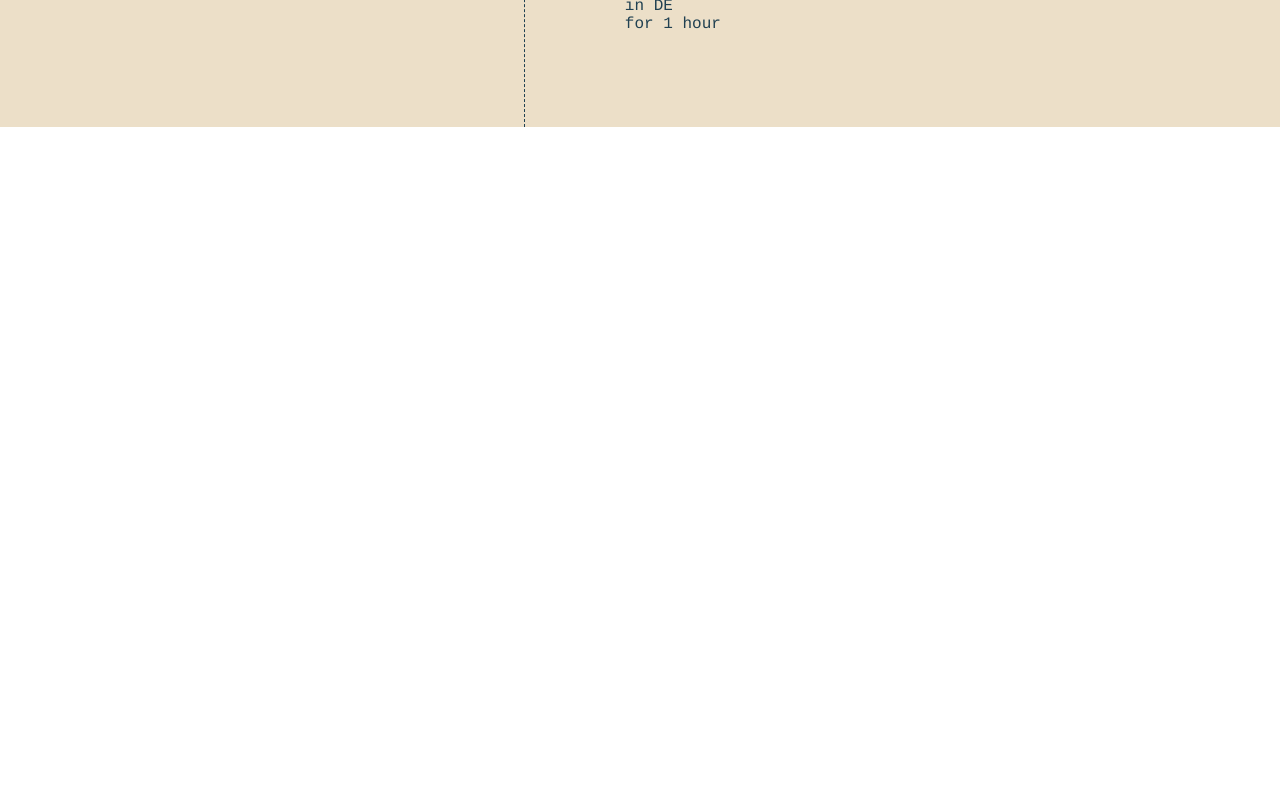
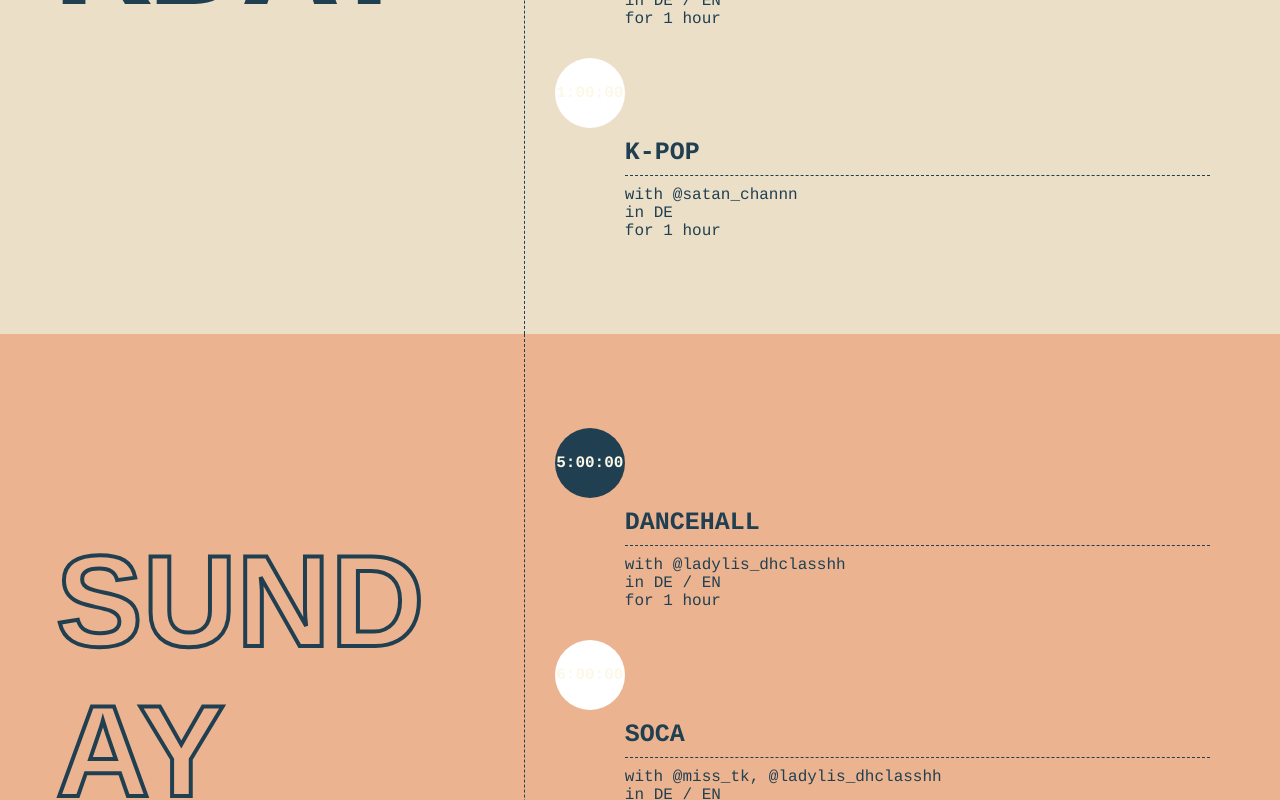
Before and after one commit to terezaif/danceagainstcorona, a React (Create React App) app in the folder danceagainstcorona/: page / in a window 1280 px wide. Shown: the part 1160-1960 px from the top of the page. Before the commit the page ends 1287 px from the top, so only its background shows below. Built offline with nearby package versions, Linux system fonts and the light colour scheme.

Commit message:
Have 3 days working

```diff
--- a/danceagainstcorona/src/App.js
+++ b/danceagainstcorona/src/App.js
@@ -10,7 +10,8 @@ class App extends Component {
     document.title = 'danceagainstcorona';
   }
   render() {
-    const classDataByDay = [
+    const classDataByDay = {
+      events: [
         {
           date: "2020-03-21",
           classes: [
@@ -58,14 +59,111 @@ class App extends Component {
               language: "DE",
             },
           ]
+        },
+        {
+          date: "2020-03-22",
+          classes: [
+            {
+              id: "rec9jwOhOPm0SVBtq",
+              danceStyle: "DanceHall",
+              duration: "1 hour",
+              artists: [
+                  {
+                    name: "LadyLis",
+                    instagram: "@ladylis_dhclasshh",
+                  },
+              ],
+              dateTime: "2020-03-21T17:00:00.000Z",
+              language: "DE / EN",
+            },
+            {
+              id: "abc",
+              danceStyle: "SOCA",
+              duration: "1 hour",
+              artists: [
+                  {
+                    name: "Miss TK",
+                    instagram: "@miss_tk",
+                  },
+                  {
+                    name: "LadyLis",
+                    instagram: "@ladylis_dhclasshh",
+                  },
+              ],
+              dateTime: "2020-03-21T18:00:00.000Z",
+              language: "DE / EN",
+            },
+            {
+              id: "bc",
+              danceStyle: "K-Pop",
+              duration: "1 hour",
+              artists: [
+                  {
+                    name: "Zoe",
+                    instagram: "@satan_channn",
+                  },
+              ],
+              dateTime: "2020-03-21T13:00:00.000Z",
+              language: "DE",
+            },
+          ]
+        },
+        {
+          date: "2020-03-23",
+          classes: [
+            {
+              id: "rec9jwOhOPm0SVBtq",
+              danceStyle: "DanceHall",
+              duration: "1 hour",
+              artists: [
+                  {
+                    name: "LadyLis",
+                    instagram: "@ladylis_dhclasshh",
+                  },
+              ],
+              dateTime: "2020-03-21T17:00:00.000Z",
+              language: "DE / EN",
+            },
+            {
+              id: "abc",
+              danceStyle: "SOCA",
+              duration: "1 hour",
+              artists: [
+                  {
+                    name: "Miss TK",
+                    instagram: "@miss_tk",
+                  },
+                  {
+                    name: "LadyLis",
+                    instagram: "@ladylis_dhclasshh",
+                  },
+              ],
+              dateTime: "2020-03-21T18:00:00.000Z",
+              language: "DE / EN",
+            },
+            {
+              id: "bc",
+              danceStyle: "K-Pop",
+              duration: "1 hour",
+              artists: [
+                  {
+                    name: "Zoe",
+                    instagram: "@satan_channn",
+                  },
+              ],
+              dateTime: "2020-03-21T13:00:00.000Z",
+              language: "DE",
+            },
+          ]
         }
-    ];
-    const classData = classDataByDay[0];
+      ]
+    };
+    const events = classDataByDay.events;
 
     return (
       <div>
         <div><Header /></div>
-        <DayCard classData={classData} />
+        {events.map(dayData => <DayCard {...dayData} /> )}
       </div>
     );
   }
--- a/danceagainstcorona/src/DanceClassCard.css
+++ b/danceagainstcorona/src/DanceClassCard.css
@@ -1,5 +1,5 @@
 .time-widget {
-	background-color: #de7119;
+	background-color: #204051;
 	height: 70px;
     width: 70px;
     border-radius: 50%;
@@ -11,12 +11,25 @@
 .time-text {
 	line-height: 70px;
 	font-weight: bold;
+	color: #fcf8e8;
 
 }
 
 .dance-class-card {
 	margin: 30px 0;
 	margin-left: 30px;
+}
+
+.dance-class-card:nth-child(2) {
+	.time-widget {
+		background-color: white;
+	}
+}
+
+.dance-class-card:nth-child(3) {
+	.time-widget {
+		background-color: white;
+	}
 }
 
 .description {
@@ -28,4 +41,6 @@
 	margin: 10px 0;
 	font-weight: bold;
 	text-transform: uppercase;
+	font-size: 25px;
+	padding-bottom: 8px;
 }
--- a/danceagainstcorona/src/DayCard.css
+++ b/danceagainstcorona/src/DayCard.css
@@ -1,7 +1,15 @@
 .daycard {
 	min-height: 400px;
+	overflow: auto;
+	background-color: #df7861;
+}
+
+.daycard:nth-child(2) {
 	background-color: #ecdfc8;
-	overflow: auto;
+}
+
+.daycard:nth-child(3) {
+	background-color: #ecb390;
 }
 
 .dance-class-cards {
@@ -11,6 +19,7 @@
     padding: 5% 0;
     border-left: 1px dashed;
 }
+
 
 .day-widget {
 	float: left;
--- a/danceagainstcorona/src/DayCard.js
+++ b/danceagainstcorona/src/DayCard.js
@@ -5,10 +5,9 @@ import './DayCard.css';
 
 class DayCard extends Component {
 	render() {
-		const classData = this.props.classData;
 
 		const daysOfWeek = ['Sunday','Monday','Tuesday','Wednesday','Thursday','Friday','Saturday'];
-		const date = new Date(classData.date);
+		const date = new Date(this.props.date);
 		const dayOfWeek = daysOfWeek[date.getDay()];
 
 		return (
@@ -17,7 +16,7 @@ class DayCard extends Component {
 					<h2>{dayOfWeek}</h2>
 				</div>
 				<div className="dance-class-cards">
-					{classData.classes.map(danceClass => <DanceClassCard {...danceClass} /> )}
+					{this.props.classes.map(danceClass => <DanceClassCard {...danceClass} /> )}
 				</div>
 			</div>
 		);
--- a/danceagainstcorona/src/Header.css
+++ b/danceagainstcorona/src/Header.css
@@ -1,9 +1,9 @@
 .header {
-	height: 550px;
+	height: 700px;
 	background-color: #fcf8e8;
 	text-align: center;
 }
 
 .textwrap {
-	padding-top: 100px;
+	padding-top: 150px;
 }
--- a/danceagainstcorona/src/Header.js
+++ b/danceagainstcorona/src/Header.js
@@ -1,4 +1,5 @@
 import React from 'react';
+
 import './Header.css';
 
 function Header() {
```
Lines whose indentation alone changed are shown as unchanged.
